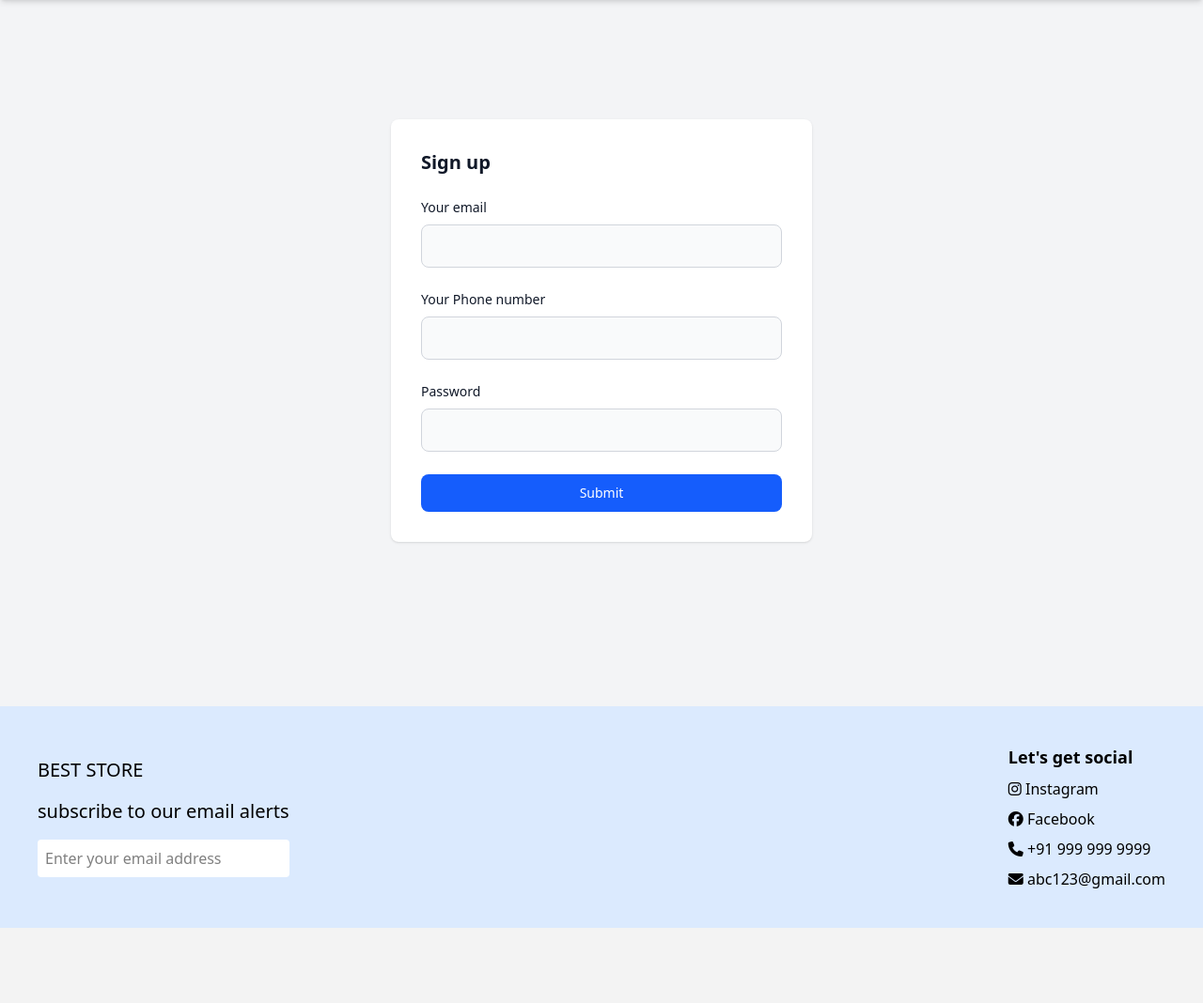
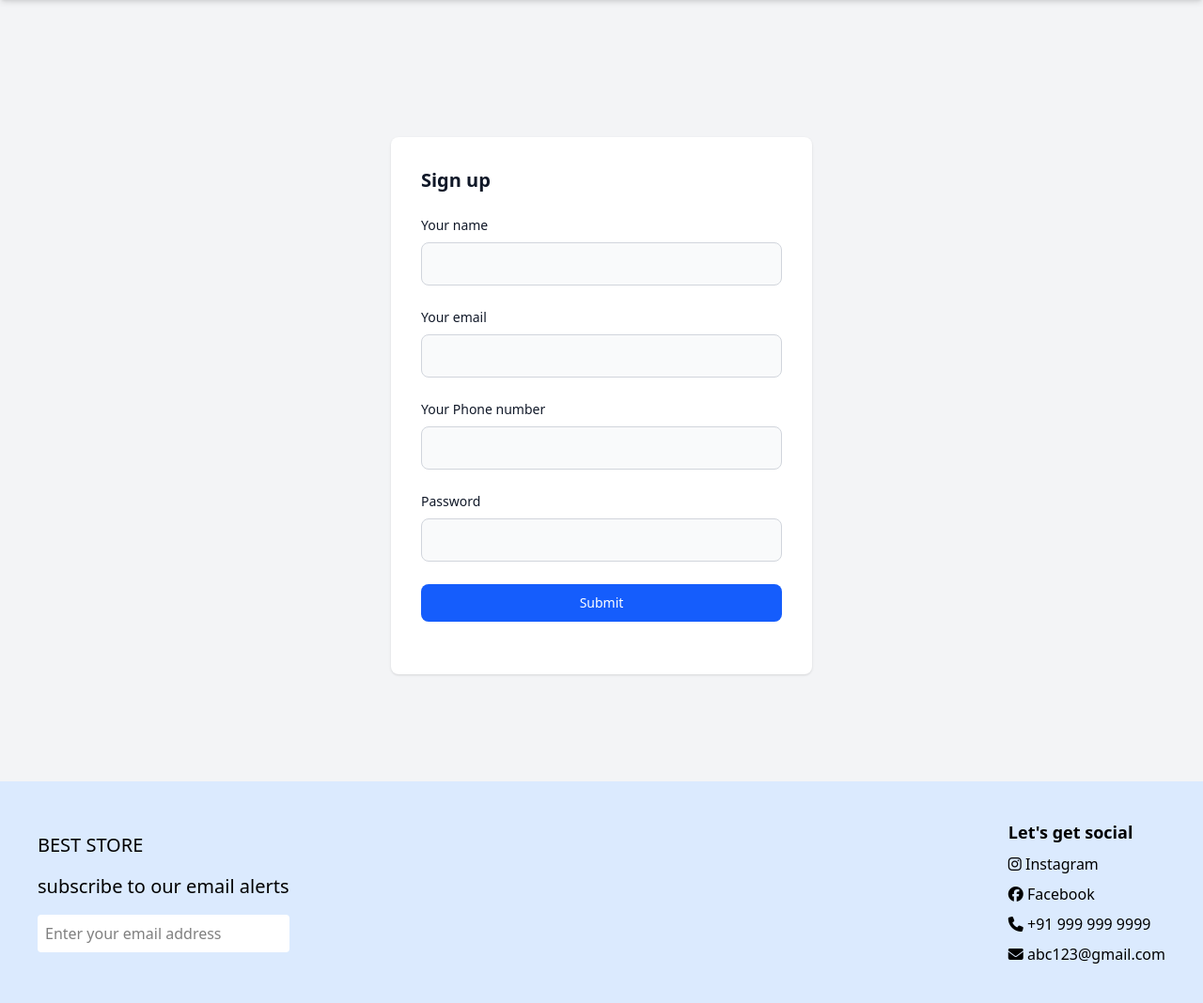
Before and after one commit to favorito26/ecom_website, a PHP site: page /signup.php in a window 1280 px wide. Shown: the part 48-1116 px from the top of the page at 94% size. Before the commit the page ends 1036 px from the top, so only its background shows below. Run offline with PHP 8.4, Linux system fonts and the light colour scheme; style sheets or scripts are compiled from the project's sources.

Commit message:
changes made

```diff
--- a/admin/connection.inc.php
+++ b/admin/connection.inc.php
@@ -1,6 +1,6 @@
 <?php
 session_start();
-$conn = mysqli_connect("localhost","root","","database_ecom");
+$conn = mysqli_connect("localhost","root","m260103c","database_ecom");
 define('SERVER_PATH',$_SERVER['DOCUMENT_ROOT']);
 define('SITE_PATH', 'http://localhost:3000/');
 define('PRODUCT_IMAGE_SERVER_PATH', SERVER_PATH.'../media/product/');
--- a/user/connection.inc.php
+++ b/user/connection.inc.php
@@ -1,6 +1,6 @@
 <?php
 
-$conn = mysqli_connect("localhost","root","","database_ecom");
+$conn = mysqli_connect("localhost","root","m260103c","database_ecom");
 define('SERVER_PATH',$_SERVER['DOCUMENT_ROOT']);
 define('SITE_PATH', 'http://localhost:3000/');
 define('PRODUCT_IMAGE_SERVER_PATH', SERVER_PATH.'../media/product/');
--- a/user/contact.php
+++ b/user/contact.php
@@ -63,6 +63,5 @@
       </form>
     </section>
 </main>
-<script src="https://code.jquery.com/jquery-3.6.0.min.js"></script>
 <script src="js/contact.js"></script>
 <?php include 'bottom.php'?>
--- a/user/header.php
+++ b/user/header.php
@@ -1,5 +1,5 @@
-<?php include 'connection.inc.php'?>
-<?php include 'functions.inc.php'?>
+<?php include 'connection.inc.php' ?>
+<?php include 'functions.inc.php' ?>
 <!DOCTYPE html>
 <html lang="en">
 
@@ -9,6 +9,7 @@
     <link rel="stylesheet" href="./css/output.css">
     <title>Dashboard</title>
     <link rel="stylesheet" href="https://cdnjs.cloudflare.com/ajax/libs/font-awesome/6.7.2/css/all.min.css" integrity="sha512-Evv84Mr4kqVGRNSgIGL/F/aIDqQb7xQ2vcrdIwxfjThSH8CSR7PBEakCr51Ck+w+/U6swU2Im1vVX0SVk9ABhg==" crossorigin="anonymous" referrerpolicy="no-referrer" />
+    <script src="https://code.jquery.com/jquery-3.6.0.min.js"></script>
 </head>
 
 <body class="bg-gray-100">
--- /dev/null
+++ b/user/js/register.js
@@ -0,0 +1,39 @@
+function user_register(){
+    var name = $("#name").val();
+    var email = $("#email").val();
+    var mobile = $("#mobile").val();
+    var password = $("#password").val();
+
+    if(name == ""){
+        alert("Please enter the name");
+        return;
+    }
+    else if(email == ""){
+        alert("Please enter the email");
+        return;
+    }
+    else if(mobile == ""){
+        alert("Please enter the mobile number");
+        return;
+    }
+    else if(password == ""){
+        alert("Please enter the password");
+        return;
+    }
+    else{
+        $.ajax({
+            url: 'register_submit.php',
+            type: 'POST',
+            data: 'name=' + name + '&email=' + email + '&mobile=' + mobile + '&password=' + password,
+            success: function(result){
+                if(result == 'email_present'){
+                    alert("Email already exists");
+                }
+                else{
+                    $("#form-message").html('<div class="text-green-600 font-medium">Thank you for registering</div>');
+                    // window.location.href = "login.php";
+                }
+            }
+        });
+    }
+}
--- a/user/login.php
+++ b/user/login.php
@@ -1,4 +1,6 @@
-<?php include 'header.php'?>
+<?php include 'header.php'
+
+?>
 <main class="md:mx-40 mx-2 min-h-screen login ">
 <section>
   <div class="flex flex-col items-center justify-center px-6 py-8 mx-auto md:h-screen lg:py-0">
--- a/user/signup.php
+++ b/user/signup.php
@@ -1,5 +1,5 @@
 <?php include 'header.php'?>
-<main class="md:mx-40 mx-2 min-h-screen login">
+<main class="md:mx-40 mt-20 mx-2 min-h-screen login">
 <section>
   <div class="flex flex-col items-center justify-center px-6 py-8 mx-auto md:h-screen lg:py-0">
       <div class="w-full bg-white rounded-lg shadow md:mt-0 sm:max-w-md xl:p-0">
@@ -7,7 +7,11 @@
               <h1 class="text-xl font-bold text-gray-900 md:text-2xl">
                   Sign up
               </h1>
-              <form class="space-y-4 md:space-y-6" action="#">
+              <form class="space-y-4 md:space-y-6" action="#" method="post">
+              <div>
+                      <label for="name" class="block mb-2 text-sm font-medium text-gray-900">Your name</label>
+                      <input type="name" name="name" id="name" class="bg-gray-50 border border-gray-300 text-gray-900 rounded-lg block w-full p-2.5 " required="">
+                  </div>
                   <div>
                       <label for="email" class="block mb-2 text-sm font-medium text-gray-900">Your email</label>
                       <input type="email" name="email" id="email" class="bg-gray-50 border border-gray-300 text-gray-900 rounded-lg block w-full p-2.5 " required="">
@@ -20,11 +24,13 @@
                       <label for="password" class="block mb-2 text-sm font-medium text-gray-900 ">Password</label>
                       <input type="password" name="password" id="password" class="bg-gray-50 border border-gray-300 text-gray-900 rounded-lg block w-full p-2.5" required="">
                   </div>
-                  <button type="submit" class="w-full bg-blue-600 hover:bg-blue-700 text-white font-medium rounded-lg text-sm px-5 py-2.5 text-center">Submit</button>
+                  <button type="button" onclick="user_register()" class="w-full bg-blue-600 hover:bg-blue-700 text-white font-medium rounded-lg text-sm px-5 py-2.5 text-center">Submit</button>
               </form>
+              <div id="form-message"></div>
           </div>
       </div>
   </div>
 </section>
 </main>
+<script src="js/register.js"></script>
 <?php include 'bottom.php'?>
```
Also changed, not shown: user/register_submit.php (added, +17 -0 lines).
